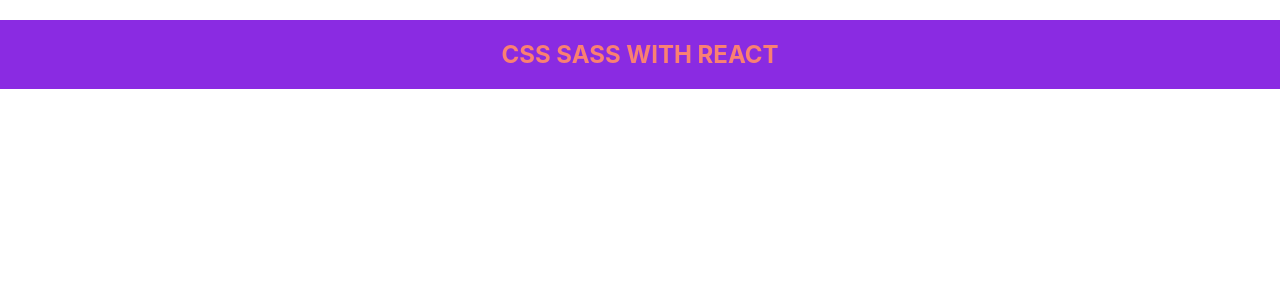
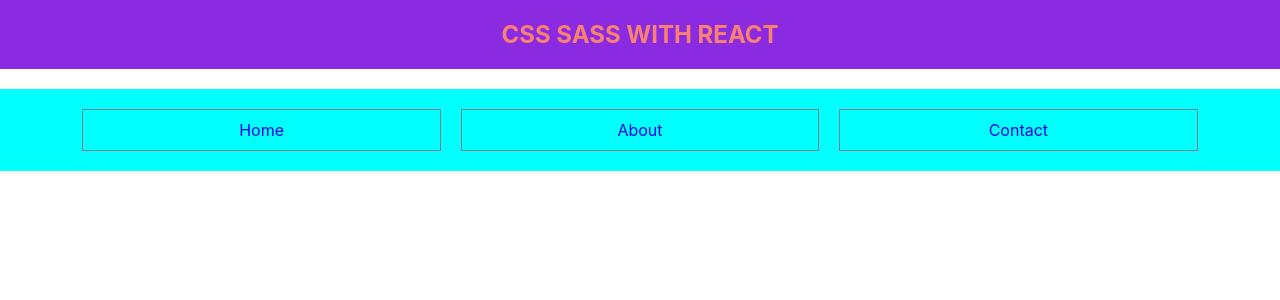
Before and after one commit to Mohimenol-Islam-Munna/CSS_SASS, a React (Create React App) app: page / in a window 1280 px wide. Shown: the top 300 px of the page. Built offline with nearby package versions, Linux system fonts and the light colour scheme.

Commit message:
SASS Variable and nested styling

```diff
--- a/src/App.css
+++ b/src/App.css
@@ -1,6 +1,41 @@
+/* ---------------------------------- SASS NOTE -----------------------------------  */
+/* -------------- Sass variable -----------------  */
+/* Declare */
+/* $variable_name: value  */
+/* Use variable  */
+/* css_property: $variable_name */
+/* declare variable  */
+* {
+  margin: 0px;
+  padding: 0px;
+  box-sizing: border-box;
+}
+
 .title {
   text-align: center;
   color: salmon;
   background-color: blueviolet;
   padding: 20px 0px;
-} /*# sourceMappingURL=App.css.map */
+}
+
+/* menu  */
+.menu {
+  background-color: cyan;
+  padding: 20px 0px;
+  margin: 20px 0px;
+}
+.menu ul {
+  list-style-type: none;
+  text-align: center;
+}
+.menu ul li {
+  border: 1px solid gray;
+  width: 28%;
+  padding: 10px;
+  display: inline-block;
+  text-align: center;
+  margin: 0px 10px;
+}
+.menu ul li a {
+  text-decoration: none;
+}/*# sourceMappingURL=App.css.map */
--- a/src/App.js
+++ b/src/App.js
@@ -4,6 +4,20 @@
   return (
     <div>
       <h2 className="title">CSS SASS WITH REACT</h2>
+
+      <div className="menu">
+        <ul>
+          <li>
+            <a href="#home">Home</a>
+          </li>
+          <li>
+            <a href="#about">About</a>
+          </li>
+          <li>
+            <a href="#contact">Contact</a>
+          </li>
+        </ul>
+      </div>
     </div>
   );
 };
--- a/src/App.scss
+++ b/src/App.scss
@@ -1,6 +1,51 @@
+/* ---------------------------------- SASS NOTE -----------------------------------  */
+
+/* -------------- Sass variable -----------------  */
+/* Declare */
+/* $variable_name: value  */
+/* Use variable  */
+/* css_property: $variable_name */
+
+/* declare variable  */
+$primaryColor: salmon;
+$sectionPadding: 20px 0px;
+$sectionMargin: 20px 0px;
+
+* {
+  margin: 0px;
+  padding: 0px;
+  box-sizing: border-box;
+}
+
 .title {
   text-align: center;
-  color: salmon;
+  color: $primaryColor;
   background-color: blueviolet;
-  padding: 20px 0px;
+  padding: $sectionPadding;
 }
+
+// --------------------- Nested Style in SASS ---------------------
+/* menu  */
+.menu {
+  background-color: cyan;
+  padding: $sectionPadding;
+  margin: $sectionMargin;
+
+  ul {
+    list-style-type: none;
+    text-align: center;
+
+    li {
+      border: 1px solid gray;
+      width: 28%;
+      padding: 10px;
+      display: inline-block;
+      text-align: center;
+      margin: 0px 10px;
+
+      a {
+        text-decoration: none;
+      }
+    }
+  }
+}
```
Also changed, not shown: 1 other file (tests, documents, lock files or other folders).
